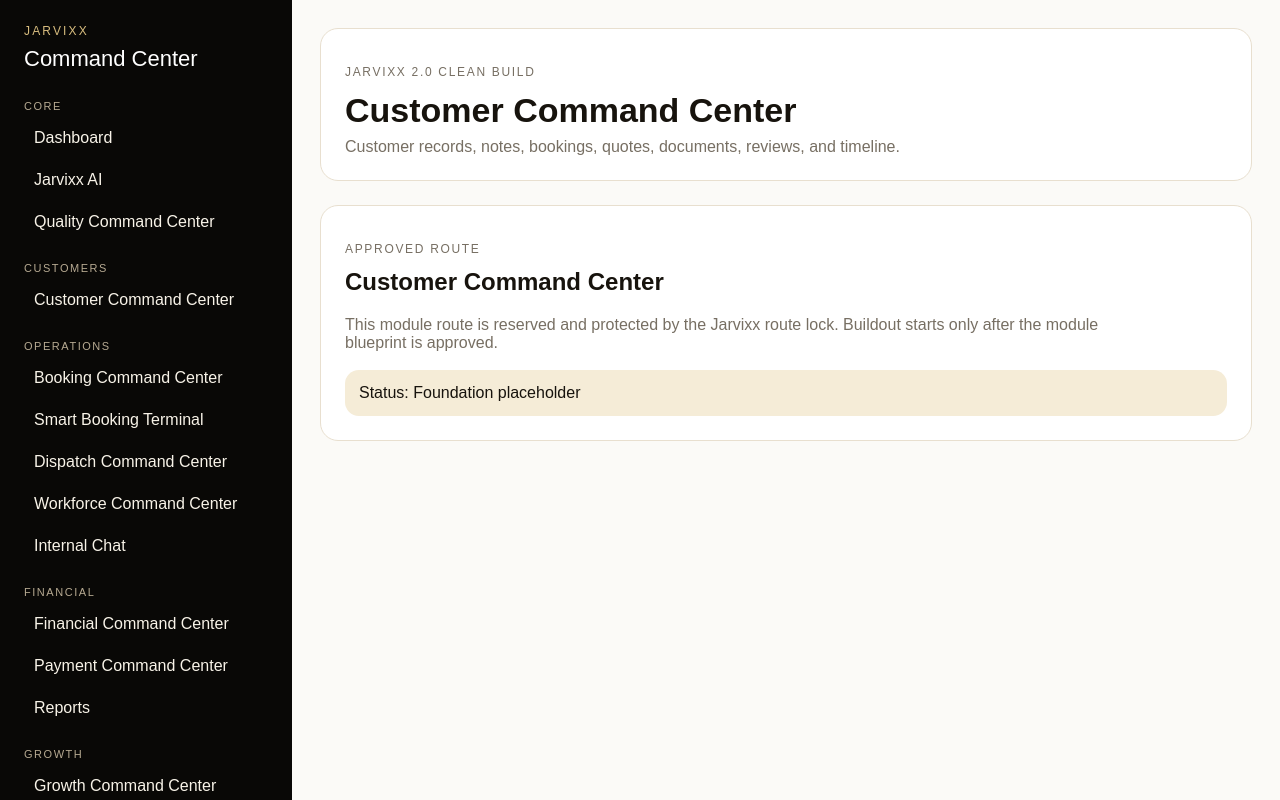
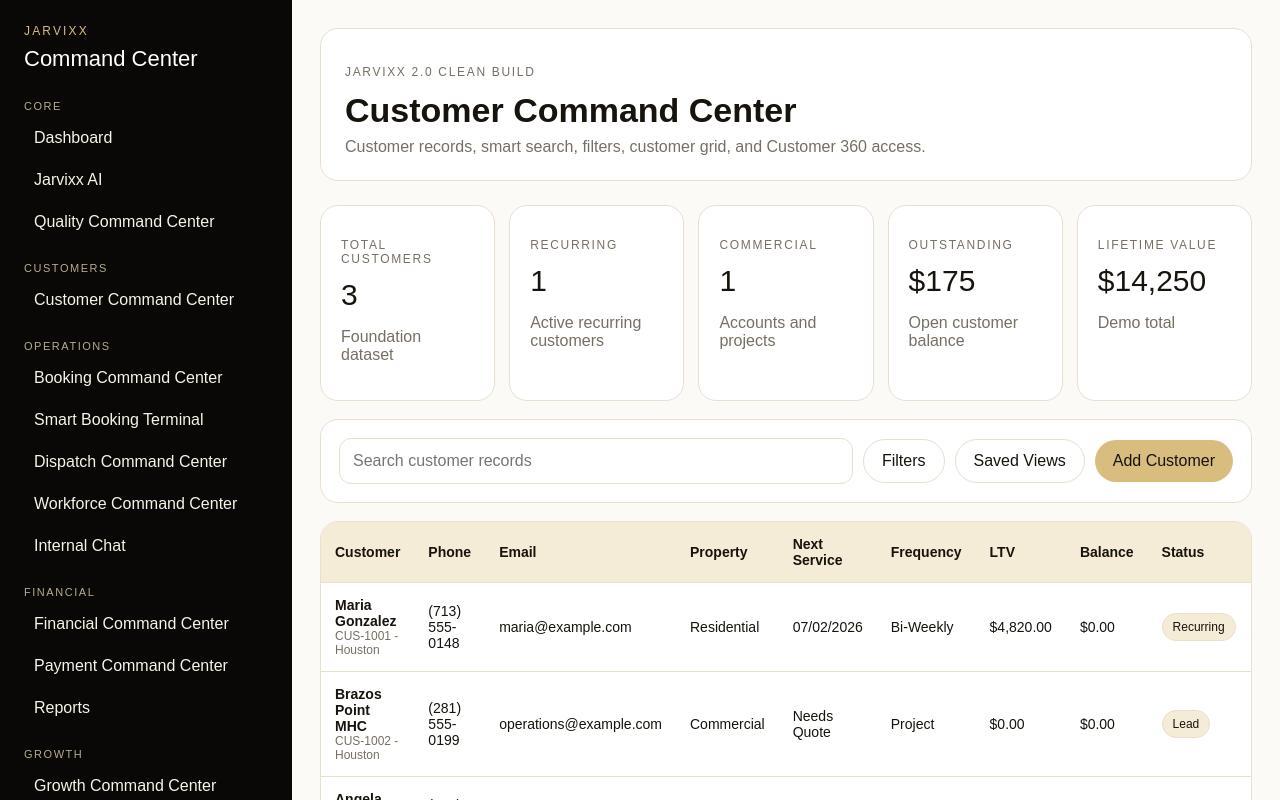
Before and after one commit to 360jarvis/JARVISV4, a Next.js app: page /app/customers in a window 1280 px wide. Shown: the top 800 px of the page. Built offline with nearby package versions, Linux system fonts and the light colour scheme.

Commit message:
Replace customer placeholder with command center UI

```diff
--- a/app/app/customers/page.tsx
+++ b/app/app/customers/page.tsx
@@ -1,6 +1,6 @@
 import AppShell from '../../../components/AppShell';
-import ModulePlaceholder from '../../../components/ModulePlaceholder';
+import CustomerCommandCenter from '../../../components/CustomerCommandCenter';
 
 export default function CustomersPage() {
-  return <AppShell title="Customer Command Center" subtitle="Customer records, notes, bookings, quotes, documents, reviews, and timeline."><ModulePlaceholder name="Customer Command Center" /></AppShell>;
+  return <AppShell title="Customer Command Center" subtitle="Customer records, smart search, filters, customer grid, and Customer 360 access."><CustomerCommandCenter /></AppShell>;
 }
```
